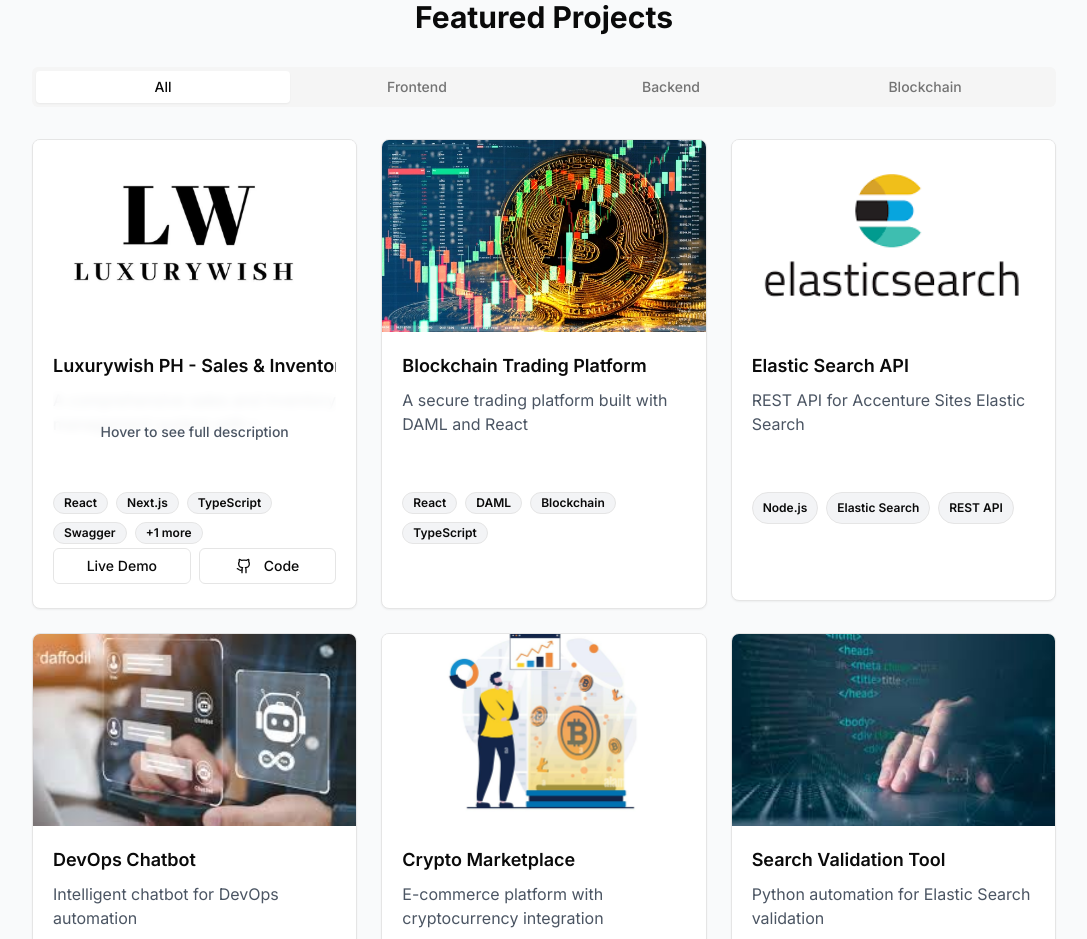
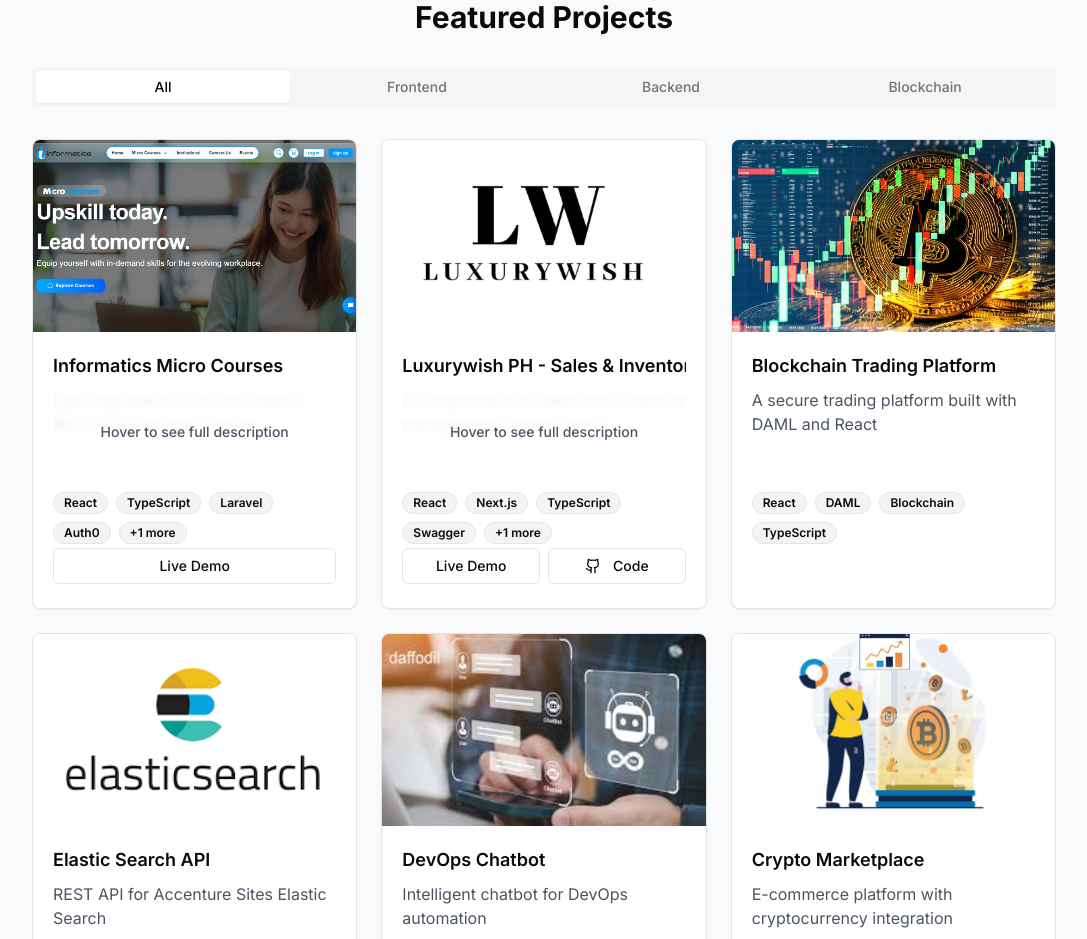
Before and after one commit to jerryfel13/jerryfel-portfolio, a Next.js app: page / in a window 1280 px wide. Shown: the part 4440-5379 px from the top of the page, without its empty margins (96-1183 px from the left). Built offline with nearby package versions, Linux system fonts and the light colour scheme.

Commit message:
Add Informatics Micro Courses project and refresh CV.
Feature the live IMC learning platform from Informatics work, with screenshot and demo link, and sync the portfolio resume.

Co-authored-by: Cursor <cursoragent@cursor.com>

```diff
--- a/app/page.tsx
+++ b/app/page.tsx
@@ -777,11 +777,19 @@ function HomeContent() {
 
             <TabsContent value="all" className="grid grid-cols-1 md:grid-cols-2 lg:grid-cols-3 gap-6 items-stretch justify-items-stretch">
               <AnimatedProjectCard
+                title="Informatics Micro Courses"
+                description="Learning platform for Informatics Micro Courses with course discovery, career pathways, and SSO — built with Laravel and React TypeScript, including Percipio and Auth0 integration"
+                tags={["React", "TypeScript", "Laravel", "Auth0", "Full Stack"]}
+                image="/images/projects/imc-informatics.jpg"
+                delay={0}
+                demoUrl="https://imc.informatics.edu.ph/"
+              />
+              <AnimatedProjectCard
                 title="Luxurywish PH - Sales & Inventory Management System"
                 description="A comprehensive sales and inventory management system with real-time tracking, reporting, and analytics"
                 tags={["React", "Next.js", "TypeScript", "Swagger", "Full Stack"]}
                 image="/images/projects/luxury-ph.jpg"
-                delay={0}
+                delay={0.1}
                 demoUrl="https://lwph-sims.vercel.app/"
                 githubUrl="https://github.com/jerryfel13/lwph-sims"
               />
@@ -790,7 +798,82 @@ function HomeContent() {
                 description="A secure trading platform built with DAML and React"
                 tags={["React", "DAML", "Blockchain", "TypeScript"]}
                 image="/images/projects/blockchain-trading.jpg"
+                delay={0.2}
+              />
+              <AnimatedProjectCard
+                title="Elastic Search API"
+                description="REST API for Accenture Sites Elastic Search"
+                tags={["Node.js", "Elastic Search", "REST API"]}
+                image="/images/projects/elastic-search.jpg"
+                delay={0.3}
+              />
+              <AnimatedProjectCard
+                title="DevOps Chatbot"
+                description="Intelligent chatbot for DevOps automation"
+                tags={["Laravel", "PHP", "AI", "DevOps"]}
+                image="/images/projects/devops-chatbot.jpg"
+                delay={0.4}
+              />
+              <AnimatedProjectCard
+                title="Crypto Marketplace"
+                description="E-commerce platform with cryptocurrency integration"
+                tags={["Laravel", "PHP", "MySQL", "Blockchain"]}
+                image="/images/projects/crypto-marketplace.jpg"
+                delay={0.5}
+              />
+              <AnimatedProjectCard
+                title="Search Validation Tool"
+                description="Python automation for Elastic Search validation"
+                tags={["Python", "Elastic Search", "Automation"]}
+                image="/images/projects/search-validation.jpg"
+                delay={0.6}
+              />
+            </TabsContent>
+
+            <TabsContent value="frontend" className="grid grid-cols-1 md:grid-cols-2 lg:grid-cols-3 gap-6 items-stretch justify-items-stretch">
+              <AnimatedProjectCard
+                title="Informatics Micro Courses"
+                description="Learning platform for Informatics Micro Courses with course discovery, career pathways, and SSO — built with Laravel and React TypeScript, including Percipio and Auth0 integration"
+                tags={["React", "TypeScript", "Laravel", "Auth0", "Full Stack"]}
+                image="/images/projects/imc-informatics.jpg"
+                delay={0}
+                demoUrl="https://imc.informatics.edu.ph/"
+              />
+              <AnimatedProjectCard
+                title="Luxurywish PH - Sales & Inventory Management System"
+                description="A comprehensive sales and inventory management system with real-time tracking, reporting, and analytics"
+                tags={["React", "Next.js", "TypeScript", "Swagger", "Full Stack"]}
+                image="/images/projects/luxury-ph.jpg"
                 delay={0.1}
+                demoUrl="https://lwph-sims.vercel.app/"
+                githubUrl="https://github.com/jerryfel13/lwph-sims"
+              />
+              <AnimatedProjectCard
+                title="Blockchain Trading Platform"
+                description="A secure trading platform built with DAML and React"
+                tags={["React", "DAML", "Blockchain", "TypeScript"]}
+                image="/images/projects/blockchain-trading.jpg"
+                delay={0.2}
+              />
+            </TabsContent>
+
+            <TabsContent value="backend" className="grid grid-cols-1 md:grid-cols-2 lg:grid-cols-3 gap-6 items-stretch justify-items-stretch">
+              <AnimatedProjectCard
+                title="Informatics Micro Courses"
+                description="Learning platform for Informatics Micro Courses with course discovery, career pathways, and SSO — built with Laravel and React TypeScript, including Percipio and Auth0 integration"
+                tags={["React", "TypeScript", "Laravel", "Auth0", "Full Stack"]}
+                image="/images/projects/imc-informatics.jpg"
+                delay={0}
+                demoUrl="https://imc.informatics.edu.ph/"
+              />
+              <AnimatedProjectCard
+                title="Luxurywish PH - Sales & Inventory Management System"
+                description="A comprehensive sales and inventory management system with real-time tracking, reporting, and analytics"
+                tags={["React", "Next.js", "TypeScript", "Swagger", "Full Stack"]}
+                image="/images/projects/luxury-ph.jpg"
+                delay={0.1}
+                demoUrl="https://lwph-sims.vercel.app/"
+                githubUrl="https://github.com/jerryfel13/lwph-sims"
               />
               <AnimatedProjectCard
                 title="Elastic Search API"
@@ -800,77 +883,18 @@ function HomeContent() {
                 delay={0.2}
               />
               <AnimatedProjectCard
-                title="DevOps Chatbot"
-                description="Intelligent chatbot for DevOps automation"
-                tags={["Laravel", "PHP", "AI", "DevOps"]}
-                image="/images/projects/devops-chatbot.jpg"
-                delay={0.3}
-              />
-              <AnimatedProjectCard
-                title="Crypto Marketplace"
-                description="E-commerce platform with cryptocurrency integration"
-                tags={["Laravel", "PHP", "MySQL", "Blockchain"]}
-                image="/images/projects/crypto-marketplace.jpg"
-                delay={0.4}
-              />
-              <AnimatedProjectCard
                 title="Search Validation Tool"
                 description="Python automation for Elastic Search validation"
                 tags={["Python", "Elastic Search", "Automation"]}
                 image="/images/projects/search-validation.jpg"
-                delay={0.5}
-              />
-            </TabsContent>
-
-            <TabsContent value="frontend" className="grid grid-cols-1 md:grid-cols-2 lg:grid-cols-3 gap-6 items-stretch justify-items-stretch">
-              <AnimatedProjectCard
-                title="Luxurywish PH - Sales & Inventory Management System"
-                description="A comprehensive sales and inventory management system with real-time tracking, reporting, and analytics"
-                tags={["React", "Next.js", "TypeScript", "Swagger", "Full Stack"]}
-                image="/images/projects/luxury-ph.jpg"
-                delay={0}
-                demoUrl="https://lwph-sims.vercel.app/"
-                githubUrl="https://github.com/jerryfel13/lwph-sims"
-              />
-              <AnimatedProjectCard
-                title="Blockchain Trading Platform"
-                description="A secure trading platform built with DAML and React"
-                tags={["React", "DAML", "Blockchain", "TypeScript"]}
-                image="/images/projects/blockchain-trading.jpg"
-                delay={0.1}
-              />
-            </TabsContent>
-
-            <TabsContent value="backend" className="grid grid-cols-1 md:grid-cols-2 lg:grid-cols-3 gap-6 items-stretch justify-items-stretch">
-              <AnimatedProjectCard
-                title="Luxurywish PH - Sales & Inventory Management System"
-                description="A comprehensive sales and inventory management system with real-time tracking, reporting, and analytics"
-                tags={["React", "Next.js", "TypeScript", "Swagger", "Full Stack"]}
-                image="/images/projects/luxury-ph.jpg"
-                delay={0}
-                demoUrl="https://lwph-sims.vercel.app/"
-                githubUrl="https://github.com/jerryfel13/lwph-sims"
-              />
-              <AnimatedProjectCard
-                title="Elastic Search API"
-                description="REST API for Accenture Sites Elastic Search"
-                tags={["Node.js", "Elastic Search", "REST API"]}
-                image="/images/projects/elastic-search.jpg"
-                delay={0.1}
-              />
-              <AnimatedProjectCard
-                title="Search Validation Tool"
-                description="Python automation for Elastic Search validation"
-                tags={["Python", "Elastic Search", "Automation"]}
-                image="/images/projects/search-validation.jpg"
-                delay={0.2}
+                delay={0.3}
               />
               <AnimatedProjectCard
                 title="DevOps Chatbot"
                 description="Intelligent chatbot for DevOps automation"
                 tags={["Laravel", "PHP", "AI", "DevOps"]}
                 image="/images/projects/devops-chatbot.jpg"
-                delay={0.3}
+                delay={0.4}
               />
             </TabsContent>
 
```
Also changed, not shown: public/images/projects/imc-informatics.jpg (added), 1 other file (tests, documents, lock files or other folders).
